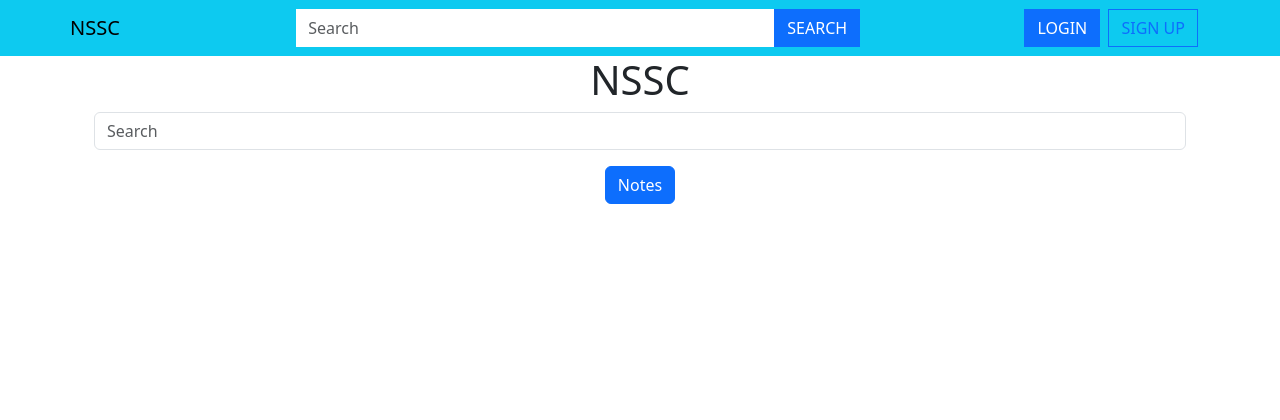
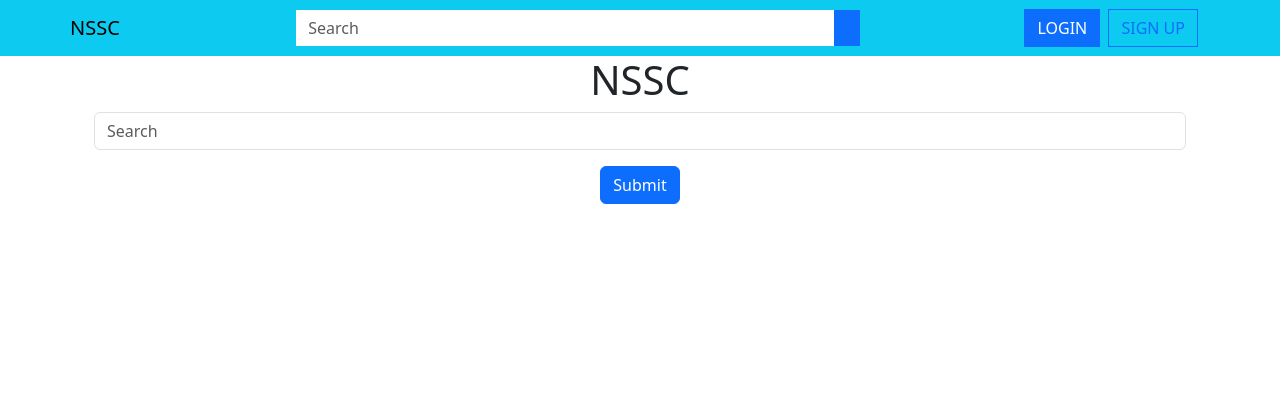
Before and after one commit to YahyaZakariyya/codeIgniter, a PHP site: page /NSSC/main/ in a window 1280 px wide. Shown: the top 420 px of the page. Run offline with PHP 8.4, Linux system fonts and the light colour scheme; some libraries are stand-ins or nearby versions.

Commit message:
search system added

```diff
--- a/application/controllers/main.php
+++ b/application/controllers/main.php
@@ -63,9 +63,10 @@ class Main extends CI_Controller {
 
 	public function profile()
 	{
-		$result['notes_count'] = $this->user->notes_count();
-		$result['follower_count'] = $this->user->follower_count();
-		$result['following_count'] = $this->user->following_count();
+		// $result['notes_count'] = $this->user->notes_count();
+		// $result['follower_count'] = $this->user->follower_count();
+		// $result['following_count'] = $this->user->following_count();
+		$result['count'] = $this->user->profile_data();
 		$result['notes'] = $this->user->select_notes();
 		$this->load->view('user/profile', $result);
 	}
@@ -119,4 +120,17 @@ class Main extends CI_Controller {
 	{
 	}
 
+	public function search()
+	{
+		if($this->input->get('search')!==NULL AND $this->input->get('search')!=='')
+		{
+			$result['search'] = $this->user->search_notes();
+			$this->load->view('user/search',$result);
+		}
+		else
+		{
+			redirect('main');
+		}
+	}
+
 }
--- a/application/models/user_model.php
+++ b/application/models/user_model.php
@@ -50,41 +50,32 @@ class User_model extends CI_model {
         $this->db->query($query);
     }
 
-    public function notes_count()
-    {
-        $query = "SELECT COUNT(*) FROM notes WHERE author='{$_SESSION['user_id']}'";
-        $sql = $this->db->query($query);
-        $result = $sql->result_array();
-        return $result[0]['COUNT(*)'];
-    }
-
-    public function follower_count()
-    {
-        $query = "SELECT COUNT(*) FROM followers WHERE following='{$_SESSION['user_id']}'";
-        $sql = $this->db->query($query);
-        $result = $sql->result_array();
-        return $result[0]['COUNT(*)'];
-    }
-
-    public function following_count()
-    {
-        $query = "SELECT COUNT(*) FROM followers WHERE follower='{$_SESSION['user_id']}'";
-        $sql = $this->db->query($query);
-        $result = $sql->result_array();
-        return $result[0]['COUNT(*)'];
-    }
-
     public function select_notes()
     {
-        if($this->input->get('notes_id')!==NULL){
-            $query = "SELECT * FROM notes WHERE notes_id='{$this->input->get('notes_id')}'";
-        }
-        else{
-            $query = "SELECT * FROM notes WHERE author='{$_SESSION['user_id']}'";
-        }
+        $query = "SELECT * FROM notes WHERE author={$_SESSION['user_id']}";
         $sql = $this->db->query($query);
         $result = $sql->result_array();
         return $result;
+    }
+
+    public function profile_data()
+    {
+        if($this->input->get('profile')!==NULL){
+            $user_id = $this->input->get('profile');
+        }else{
+            $user_id = $_SESSION['user_id'];
+        }
+        $following = "SELECT COUNT(*) AS following FROM followers WHERE following={$user_id}";
+        $followers = "SELECT COUNT(*) AS followers FROM followers WHERE follower={$user_id}";
+        $notes = "SELECT COUNT(*) AS notes FROM notes WHERE author={$user_id}";
+        $query1 = $this->db->query($following);
+        $query2 = $this->db->query($followers);
+        $query3 = $this->db->query($notes);
+        $result1 = $query1->result_array();
+        $result2 = $query2->result_array();
+        $result3 = $query3->result_array();
+        $count = Array($result1[0]['following'],$result2[0]['followers'],$result3[0]['notes']);
+        return $count;
     }
 
     public function update_notes($notes_id)
@@ -102,4 +93,13 @@ class User_model extends CI_model {
         $result = $sql->result_array();
         return $result;
     }
+
+    public function search_notes()
+    {
+        $search = $this->input->get('search');
+        $query = "SELECT n.notes_title, n.notes_description, n.author AS user_id, n.upload_date, u.user_name AS author, c.course_name AS notes_subject FROM notes n JOIN users u ON n.author=u.user_id JOIN courses c ON n.notes_subject=c.course_id WHERE n.notes_title LIKE '%{$search}%' OR n.notes_description LIKE '%{$search}%'";
+        $sql = $this->db->query($query);
+        $result = $sql->result_array();
+        return $result;
+    }
 }
--- a/application/views/user/header.php
+++ b/application/views/user/header.php
@@ -7,7 +7,7 @@
     <link href="https://cdn.jsdelivr.net/npm/bootstrap@5.3.0-alpha1/dist/css/bootstrap.min.css" rel="stylesheet" integrity="sha384-GLhlTQ8iRABdZLl6O3oVMWSktQOp6b7In1Zl3/Jr59b6EGGoI1aFkw7cmDA6j6gD" crossorigin="anonymous">
     <link rel="stylesheet" href="css/style.css">
     <script src="https://cdn.jsdelivr.net/npm/bootstrap@5.3.0-alpha1/dist/js/bootstrap.bundle.min.js" integrity="sha384-w76AqPfDkMBDXo30jS1Sgez6pr3x5MlQ1ZAGC+nuZB+EYdgRZgiwxhTBTkF7CXvN" crossorigin="anonymous"></script>
-    <script src="https://kit.fontawesome.com/79e546177a.js" crossorigin="anonymous"></script>
+    <!-- <script src="https://kit.fontawesome.com/79e546177a.js" crossorigin="anonymous"></script> -->
 </head>
 <body>
 <div class="d-flex flex-column vh-100">
@@ -21,9 +21,9 @@
                 <a class="navbar-brand" href="http://localhost/NSSC/main/">NSSC</a>
                 <!-- Search Bar and Button -->
                 <div class="col-3 col-sm-4 col-md-6">
-                    <form class="d-flex">
-                        <input class="form-control rounded-0 border-0" type="search" placeholder="Search" aria-label="Search">
-                        <button class="btn btn-primary rounded-0" type="submit">SEARCH</button>
+                    <form class="d-flex" action="<?php echo base_url('main/search'); ?>" method="GET">
+                        <input class="form-control rounded-0 border-0" type="search" placeholder="Search" name="search">
+                        <button class="btn btn-primary rounded-0" type="submit"><i class="fa-solid fa-magnifying-glass"></i></button>
                     </form>
                 </div>
                 <!-- Login & SignUp Buttons -->
--- a/application/views/user/home.php
+++ b/application/views/user/home.php
@@ -2,15 +2,12 @@
 <!-- Search Section -->
 <section class="container-xl text-center">
     <h1>NSSC</h1>
-    <div class="mb-3">
-        <!-- <label for="formGroupExampleInput" class="form-label"></label> -->
-        <input type="text" class="form-control" id="formGroupExampleInput" placeholder="Search">
-    </div>
-    <button class="btn btn-primary" type="button" id="button-addon2">Notes</button>
-
-    <!-- <div class="input-group mb-3">
-        <input type="text" class="form-control" placeholder="Recipient's username" aria-label="Recipient's username" aria-describedby="button-addon2">
-        <a class="btn btn-dark" type="button" id="button-addon2"><i class="fa-solid fa-magnifying-glass"></i></a>
-    </div> -->
+    <form action="<?php echo base_url('main/search'); ?>" method="GET">
+        <div class="mb-3">
+            <!-- <label for="formGroupExampleInput" class="form-label"></label> -->
+            <input type="text" class="form-control" placeholder="Search" name="search">
+        </div>
+        <input class="btn btn-primary" type="submit"></input>
+    </form>
 </section>
 <?php include "footer.php"; ?>
```
Also changed, not shown: application/views/user/profile.php (+5 -5 lines), application/views/user/search.php (+11 -6 lines).
